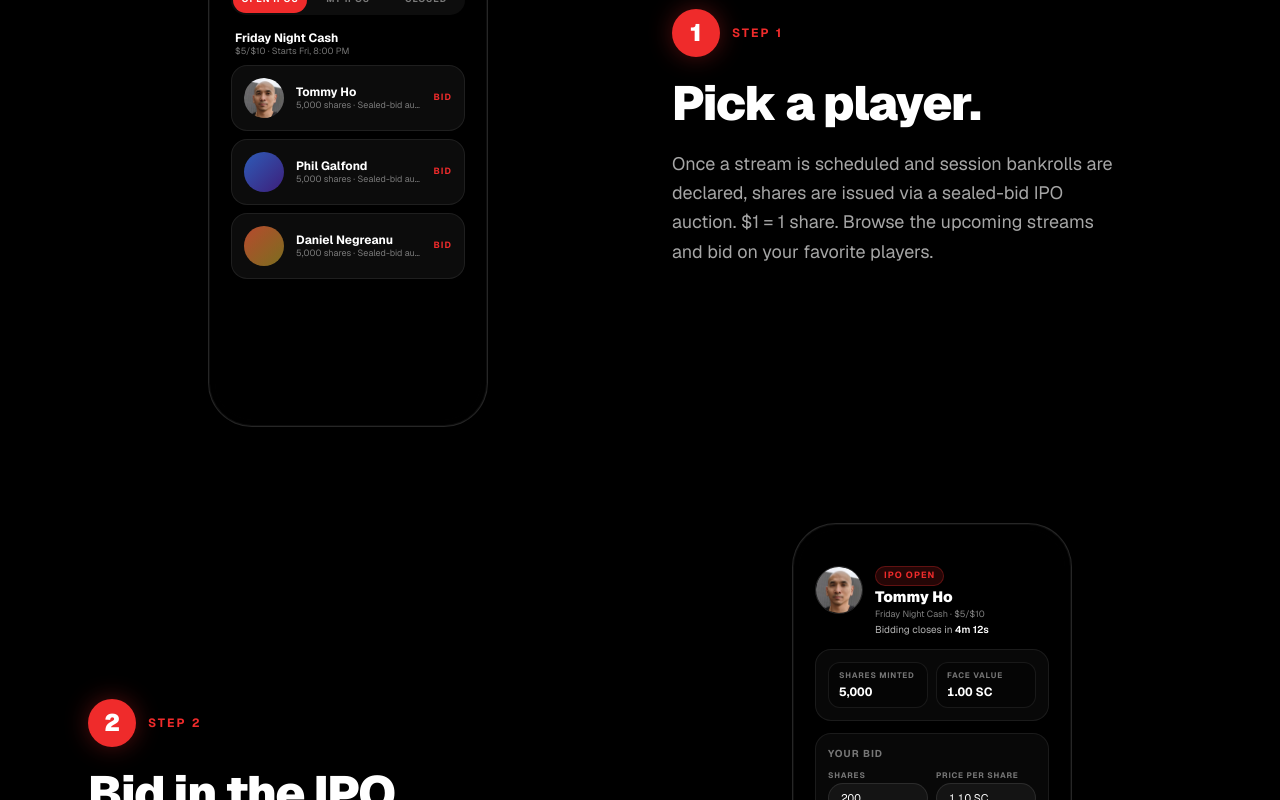
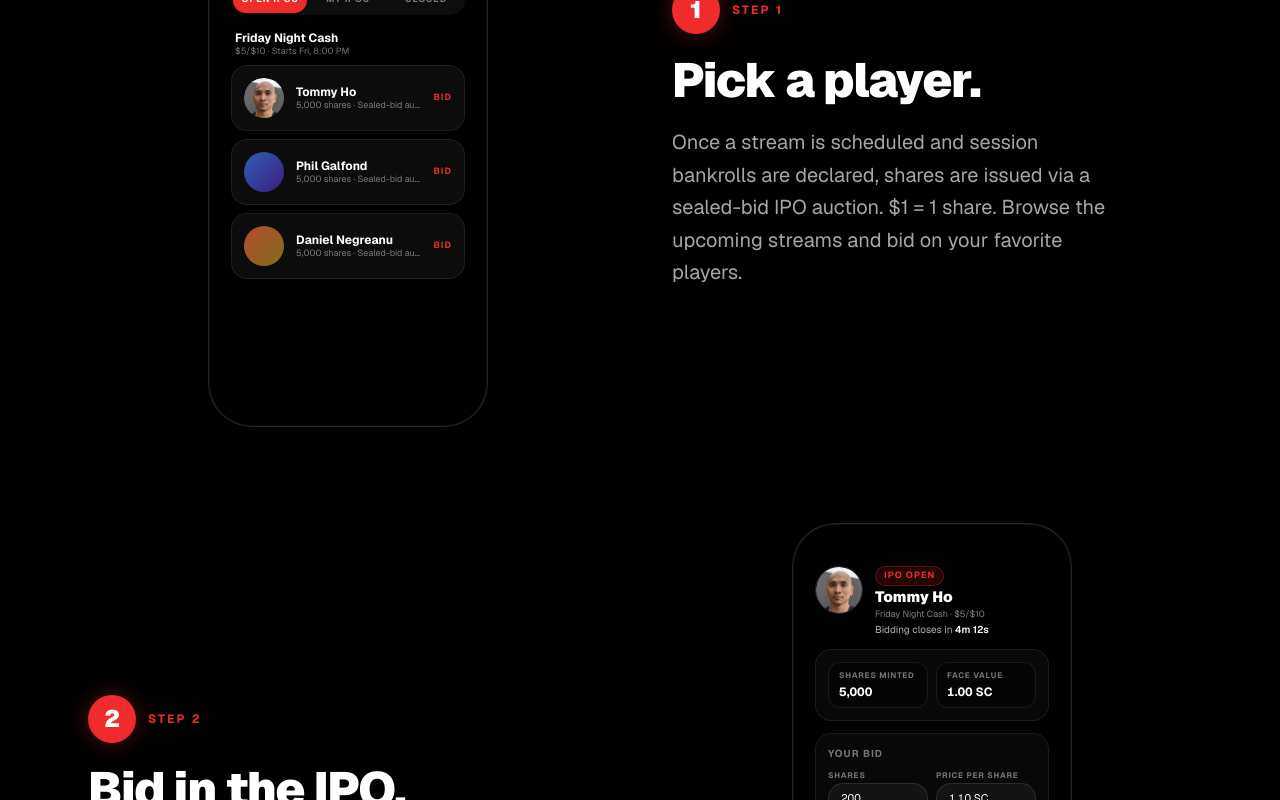
Before and after one commit to sweatspoker/sweats-poker, a Next.js app: page / in a window 1280 px wide. Shown: the part 1360-2160 px from the top of the page. Built offline with nearby package versions, Linux system fonts and the light colour scheme; no server answers.

Commit message:
how-it-works: bump step body text one size larger

```diff
--- a/src/app/page.tsx
+++ b/src/app/page.tsx
@@ -273,7 +273,7 @@
                 <h3 className="text-3xl md:text-5xl font-black tracking-tight leading-tight">
                   {s.title}
                 </h3>
-                <p className="text-base md:text-lg text-white/65 leading-relaxed max-w-md">
+                <p className="text-lg md:text-xl text-white/65 leading-relaxed max-w-md">
                   {s.body}
                 </p>
               </div>
```
